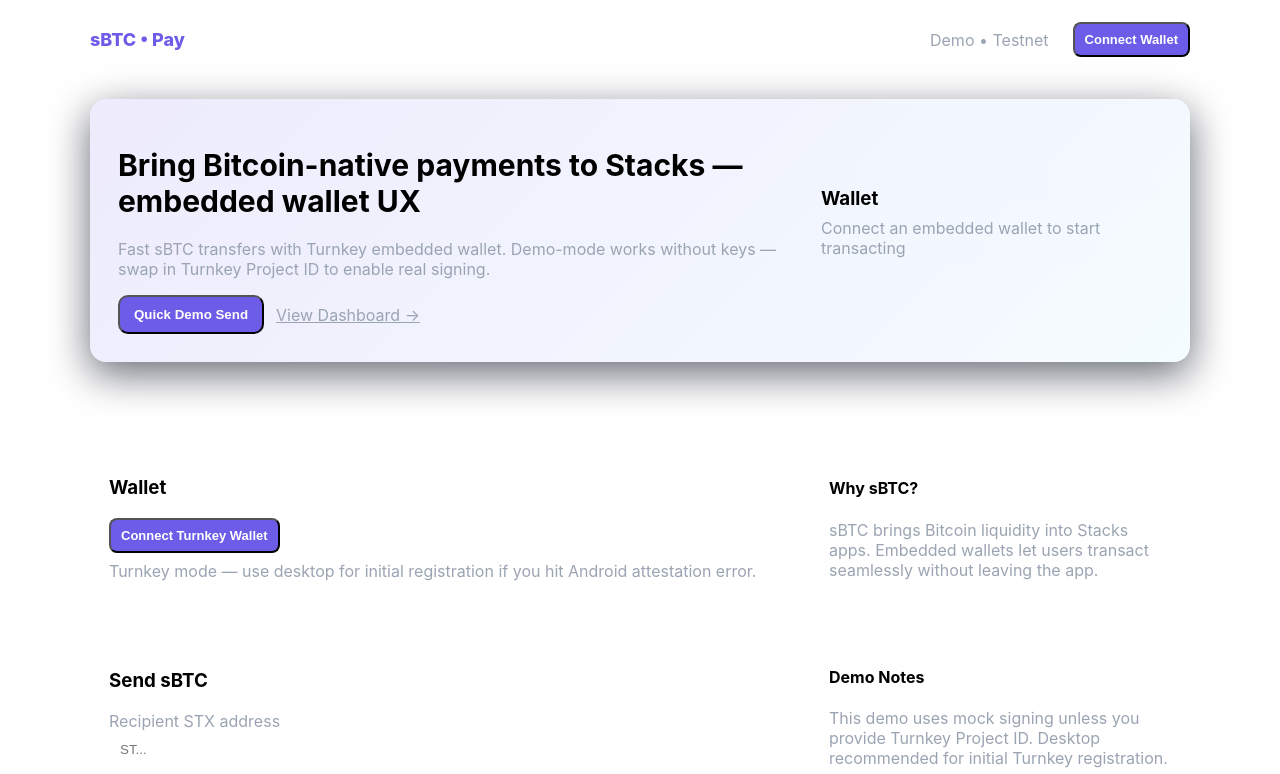
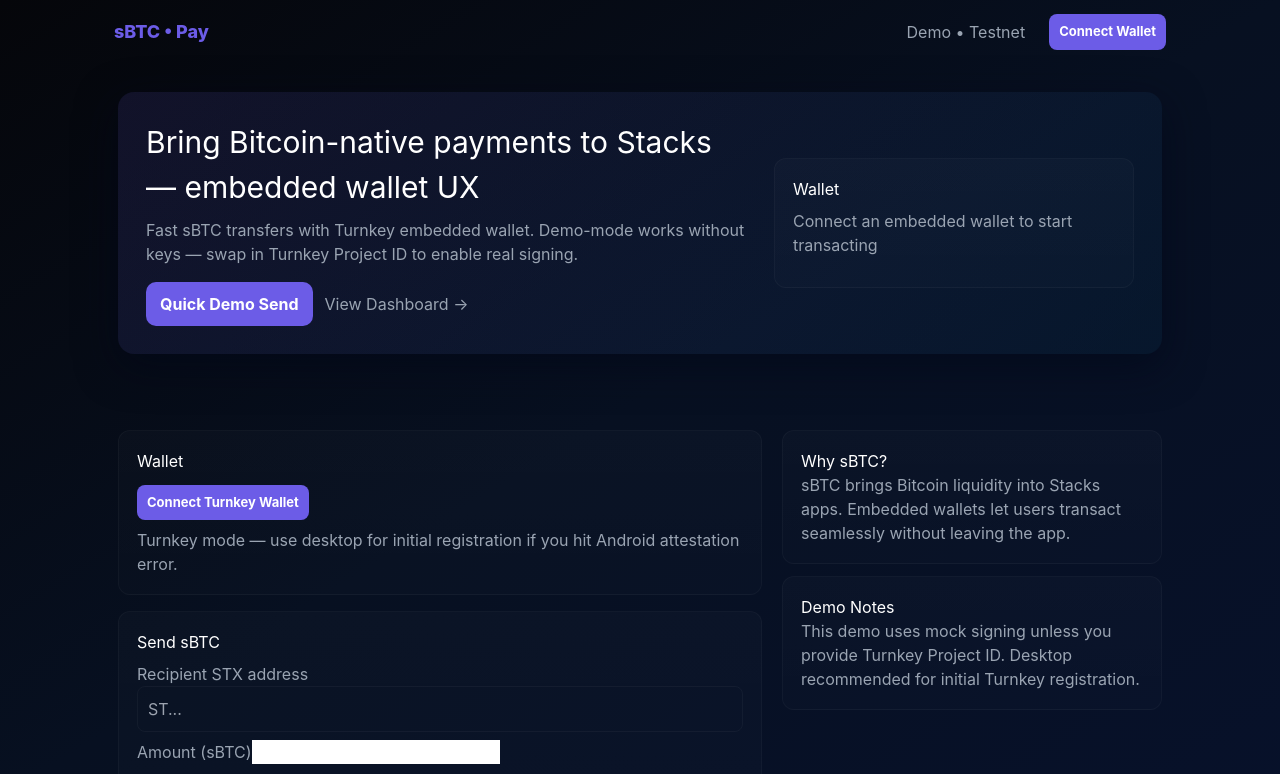
Before and after one commit to Dami99-b/turnkeys-stacks-sbtc-mvp, a Next.js app: page / in a window 1280 px wide. Shown: the top 774 px of the page. Built offline with nearby package versions, Linux system fonts and the light colour scheme; no server answers.

Commit message:
Create tailwind.config.js

```diff
--- /dev/null
+++ b/tailwind.config.js
@@ -0,0 +1,18 @@
+module.exports = {
+  content: [
+    "./pages/**/*.{js,jsx}",
+    "./components/**/*.{js,jsx}"
+  ],
+  theme: {
+    extend: {
+      colors: {
+        brand: '#6C5CE7',
+        bg1: '#071021'
+      },
+      fontFamily: {
+        inter: ['Inter', 'ui-sans-serif', 'system-ui']
+      }
+    }
+  },
+  plugins: []
+}
```
